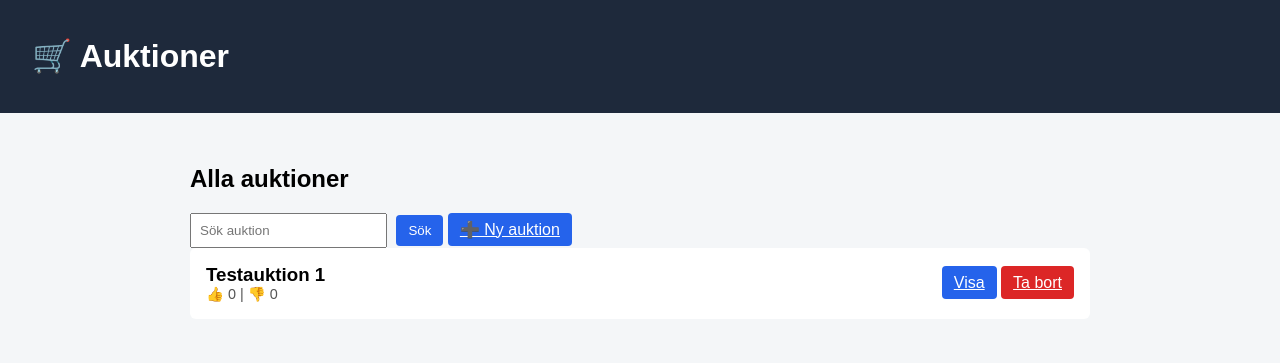
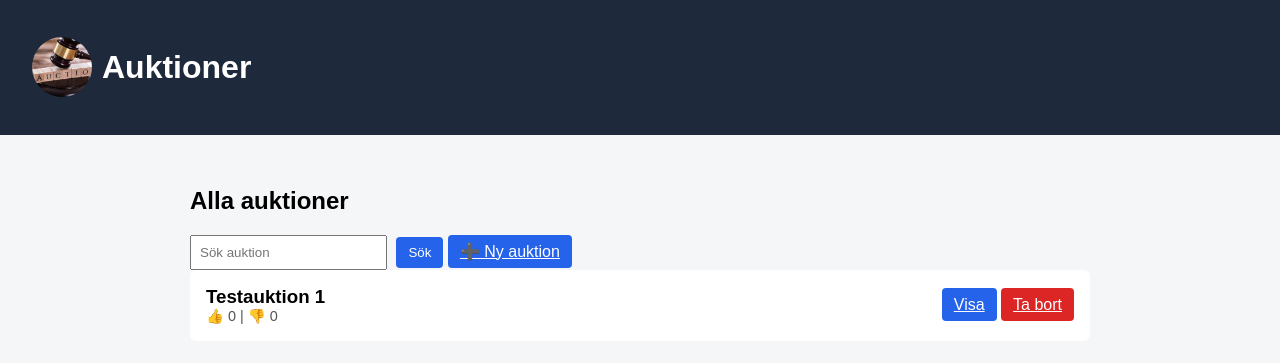
Before and after one commit to Asil1907/Auktionssajt, a Flask app: page / in a window 1280 px wide. Shown: the top 363 px of the page. Run offline with Flask 3, Linux system fonts and the light colour scheme; data comes from the database, SQL or seed files in the repository; both versions use the stored data as it was after the commit.

Commit message:
Profilbild tillagd

```diff
--- a/Auction/static/style.css
+++ b/Auction/static/style.css
@@ -14,6 +14,15 @@ header {
 header a {
     color: white;
     text-decoration: none;
+    display: flex;
+    align-items: center;
+    gap: 10px;
+}
+header img {
+    height: 60px;
+    width: 60px;
+    object-fit: cover;
+    border-radius: 50%;
 }
 
 main {
--- a/Auction/templates/base.html
+++ b/Auction/templates/base.html
@@ -8,7 +8,7 @@
 <body>
 
 <header>
-    <h1><a href="/">🛒 Auktioner</a></h1>
+    <h1><a href="/"><img src="/static/Profil.jpg" alt="Logo"> Auktioner</a></h1>
 </header>
 
 <main>
```
Also changed, not shown: Auction/auction.db, Auction/static/Profil.jpg (added).
